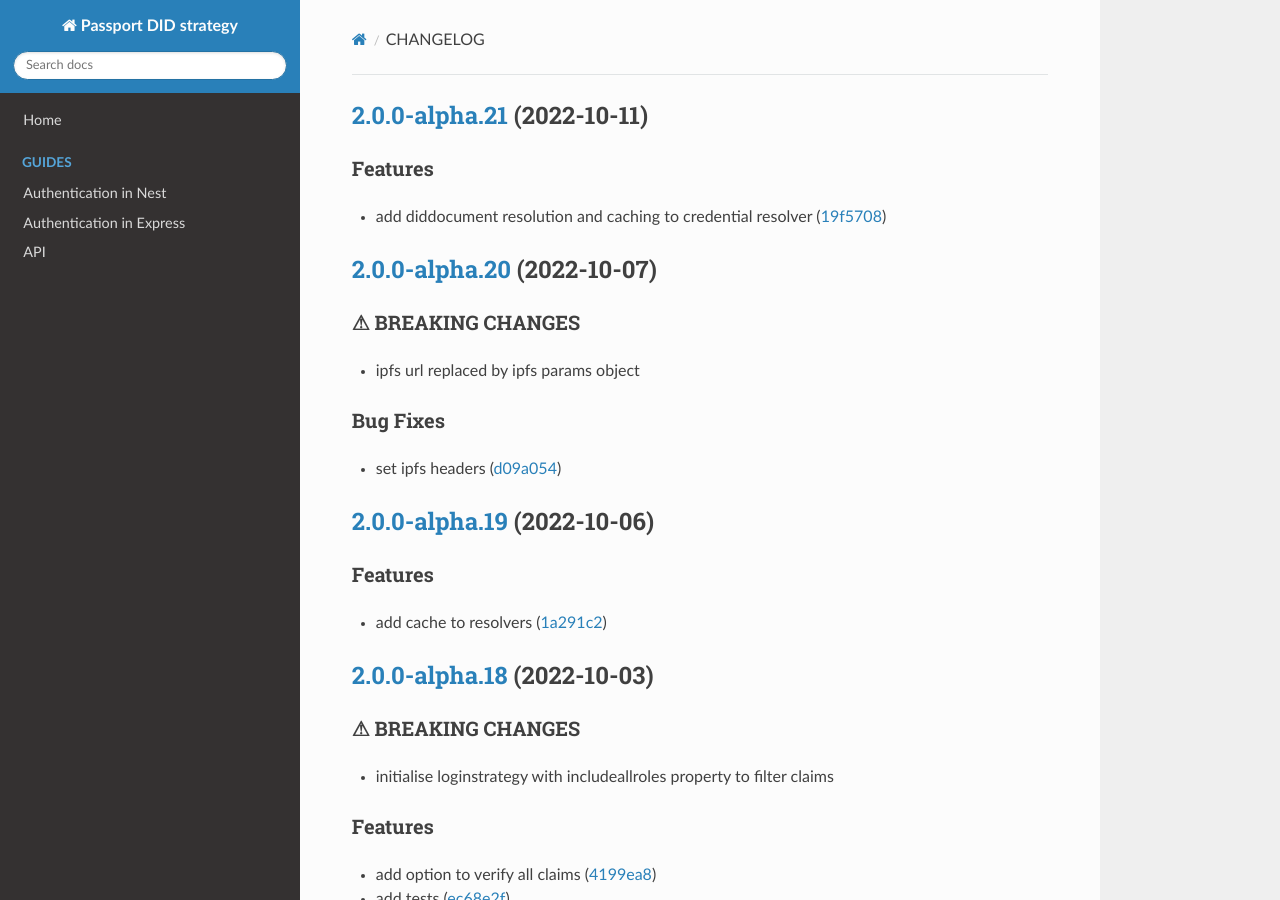
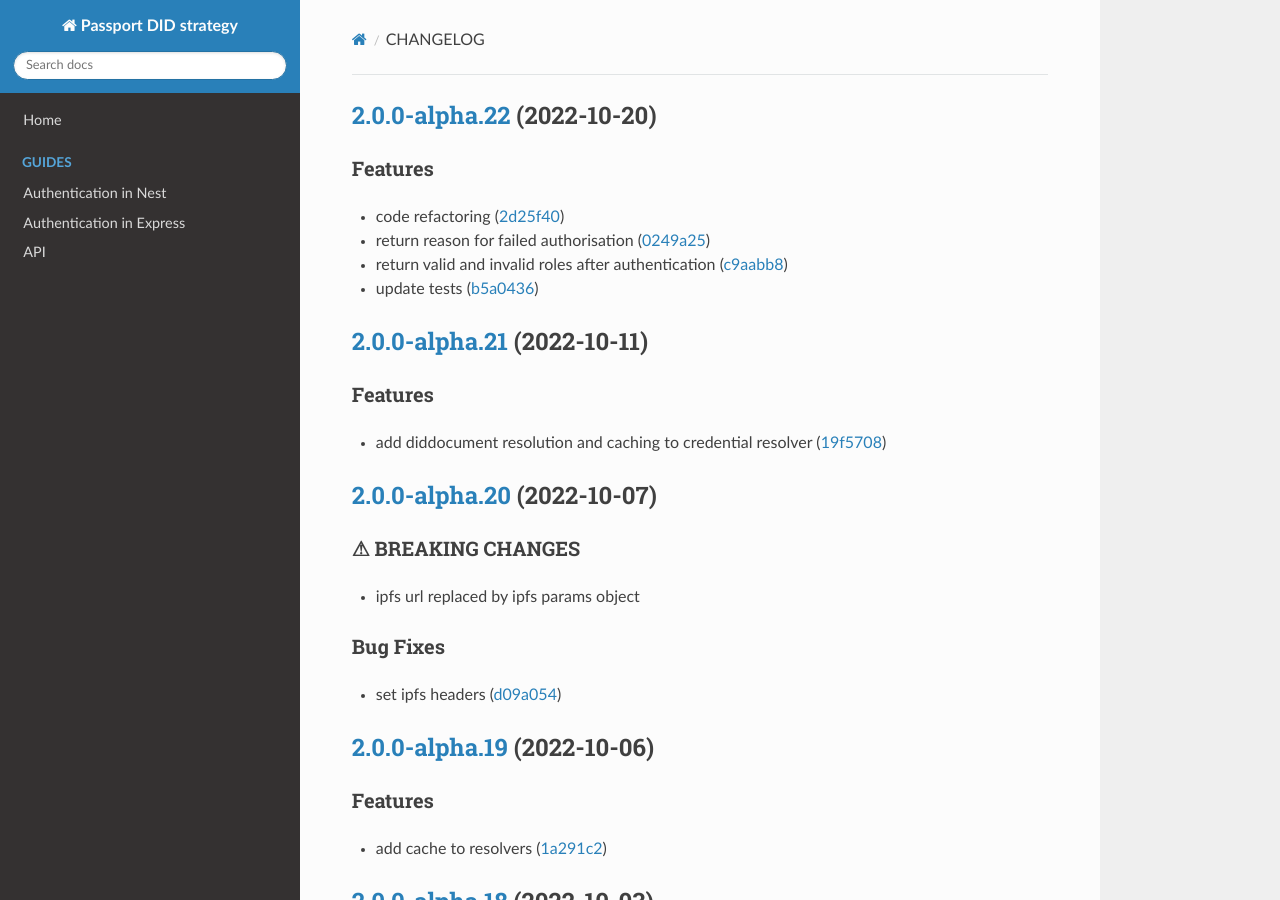
Before and after one commit to energywebfoundation/passport-did-auth, an MkDocs documentation site: the page built from docs/CHANGELOG.md, in a window 1280 px wide and 900 px high. Built offline with MkDocs 1.6.1, drawn with Linux system fonts in a browser that asks for light colours; nearby versions of some CDN libraries.

Commit message:
chore(release): 2.0.0-alpha.22 [skip ci]
## [2.0.0-alpha.22](https://github.com/energywebfoundation/passport-did-auth/compare/v2.0.0-alpha.21...v2.0.0-alpha.22) (2022-10-20)

### Features

* code refactoring ([2d25f40](https://github.com/energywebfoundation/passport-did-auth/commit/2d25f405176b2022663bbcd4b9a2507d05a4ee8b))
* return reason for failed authorisation ([0249a25](https://github.com/energywebfoundation/passport-did-auth/commit/0249a256ed4f351d9262bc4cfa2639b28b788655))
* return valid and invalid roles after authentication ([c9aabb8](https://github.com/energywebfoundation/passport-did-auth/commit/c9aabb8e1a9d154d3d946ee4f2380dc8a1bd55bb))
* update tests ([b5a0436](https://github.com/energywebfoundation/passport-did-auth/commit/b5a04369dc022c415e36106ae94de08e93318cad))

```diff
--- a/docs/CHANGELOG.md
+++ b/docs/CHANGELOG.md
@@ -1,3 +1,13 @@
+## [2.0.0-alpha.22](https://github.com/energywebfoundation/passport-did-auth/compare/v2.0.0-alpha.21...v2.0.0-alpha.22) (2022-10-20)
+
+
+### Features
+
+* code refactoring ([2d25f40](https://github.com/energywebfoundation/passport-did-auth/commit/2d25f405176b2022663bbcd4b9a2507d05a4ee8b))
+* return reason for failed authorisation ([0249a25](https://github.com/energywebfoundation/passport-did-auth/commit/0249a256ed4f351d9262bc4cfa2639b28b788655))
+* return valid and invalid roles after authentication ([c9aabb8](https://github.com/energywebfoundation/passport-did-auth/commit/c9aabb8e1a9d154d3d946ee4f2380dc8a1bd55bb))
+* update tests ([b5a0436](https://github.com/energywebfoundation/passport-did-auth/commit/b5a04369dc022c415e36106ae94de08e93318cad))
+
 ## [2.0.0-alpha.21](https://github.com/energywebfoundation/passport-did-auth/compare/v2.0.0-alpha.20...v2.0.0-alpha.21) (2022-10-11)
 
 
--- a/package.json
+++ b/package.json
@@ -1,6 +1,6 @@
 {
   "name": "passport-did-auth",
-  "version": "2.0.0-alpha.21",
+  "version": "2.0.0-alpha.22",
   "description": "",
   "main": "dist/index.js",
   "types": "dist/index.d.ts",
```
